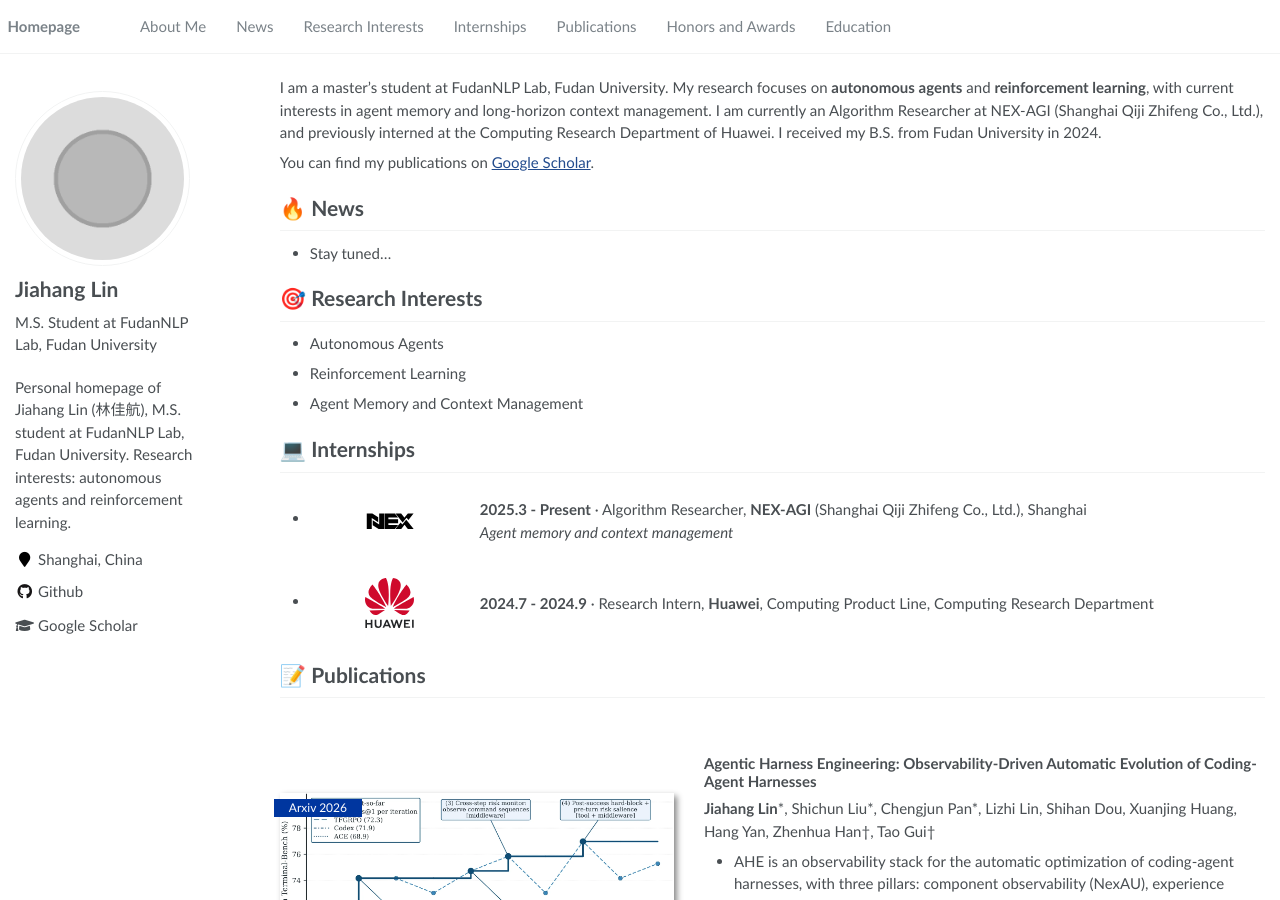
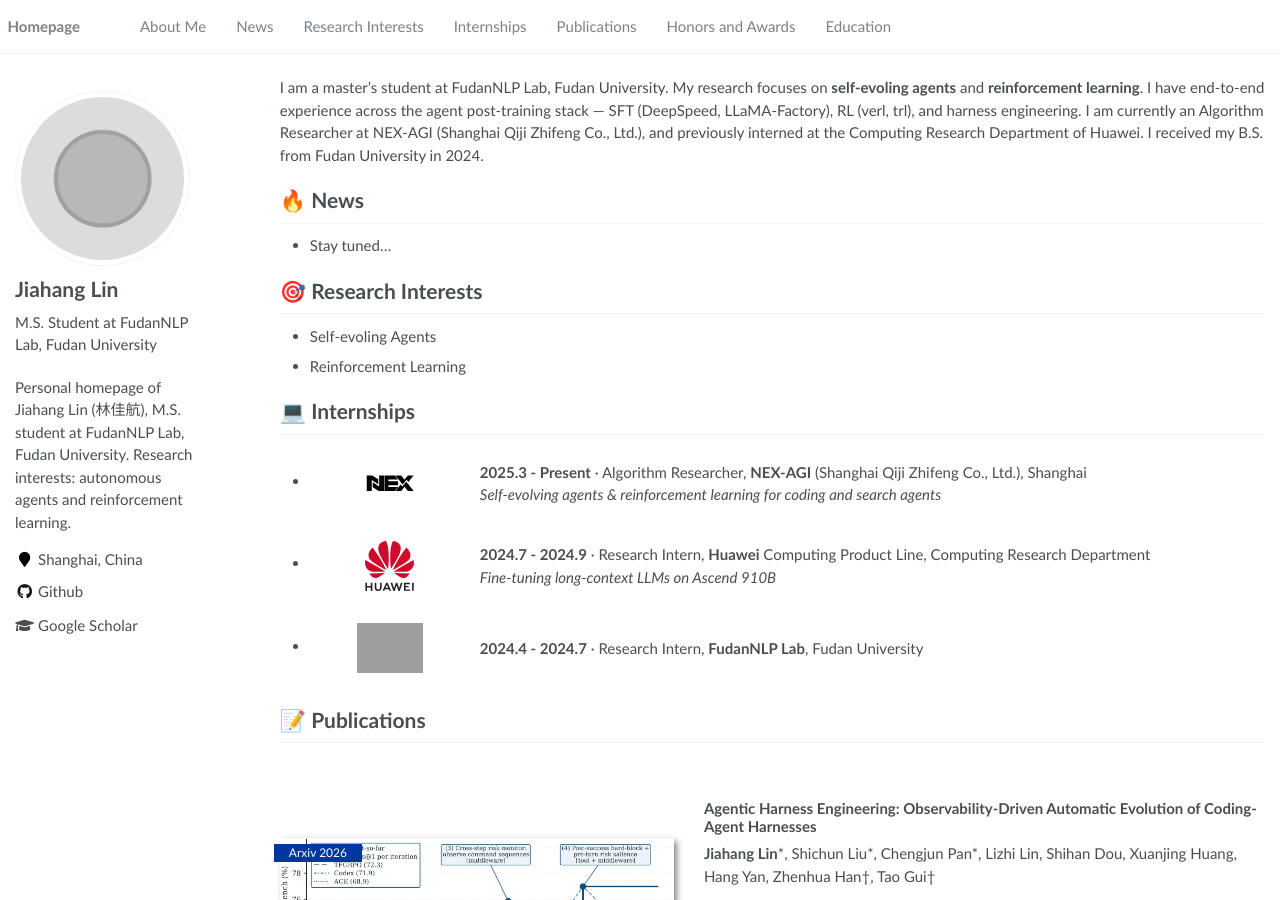
Before and after one commit to Curry09/Curry09.github.io, a Jekyll site: the page built from _pages/about.md, in a window 1280 px wide and 900 px high. Built offline with Jekyll 4.4.1, drawn with Linux system fonts in a browser that asks for light colours; some of the changed text lies outside the part shown; grey boxes are pictures that could not be loaded.

Commit message:
internships: fix span nesting and tighten English wording
Mirror the NEX-AGI entry's HTML structure for the Huawei item (the
<br><em>...</em> had drifted outside the inner span with an extra
trailing </span>), and pluralize "search agents" plus rewrite "Use
910B to finetuning Long context LLM" as "Fine-tuning long-context
LLMs on Ascend 910B".

```diff
--- a/_pages/about.md
+++ b/_pages/about.md
@@ -10,22 +10,19 @@ redirect_from:
 
 <span class='anchor' id='about-me'></span>
 
-I am a master's student at FudanNLP Lab, Fudan University. My research focuses on **autonomous agents** and **reinforcement learning**, with current interests in agent memory and long-horizon context management. I am currently an Algorithm Researcher at NEX-AGI (Shanghai Qiji Zhifeng Co., Ltd.), and previously interned at the Computing Research Department of Huawei. I received my B.S. from Fudan University in 2024.
-
-You can find my publications on <a href='https://scholar.google.com/citations?user=bn6dnQ8AAAAJ'>Google Scholar</a>.
-
+I am a master's student at FudanNLP Lab, Fudan University. My research focuses on **self-evoling agents** and **reinforcement learning**. I have end-to-end experience across the agent post-training stack — SFT (DeepSpeed, LLaMA-Factory), RL (verl, trl), and harness engineering. I am currently an Algorithm Researcher at NEX-AGI (Shanghai Qiji Zhifeng Co., Ltd.), and previously interned at the Computing Research Department of Huawei. I received my B.S. from Fudan University in 2024.
 
 # 🔥 News
 - Stay tuned…
 
 # 🎯 Research Interests
-- Autonomous Agents
+- Self-evoling Agents
 - Reinforcement Learning
-- Agent Memory and Context Management
 
 # 💻 Internships
-- <span style="display: inline-flex; align-items: center; justify-content: center; width: 160px; height: 75px; vertical-align: middle; margin-right: 10px;"><img src="../images/NEX.svg" alt="NEX-AGI" style="max-width: 160px; max-height: 50px;"></span><span style="display: inline-block; vertical-align: middle;">**2025.3 - Present** · Algorithm Researcher, **NEX-AGI** (Shanghai Qiji Zhifeng Co., Ltd.), Shanghai<br><em>Agent memory and context management</em></span>
-- <span style="display: inline-flex; align-items: center; justify-content: center; width: 160px; height: 75px; vertical-align: middle; margin-right: 10px;"><img src="../images/huawei.svg" alt="Huawei" style="max-width: 160px; max-height: 50px;"></span><span style="display: inline-block; vertical-align: middle;">**2024.7 - 2024.9** · Research Intern, **Huawei**, Computing Product Line, Computing Research Department</span>
+- <span style="display: inline-flex; align-items: center; justify-content: center; width: 160px; height: 75px; vertical-align: middle; margin-right: 10px;"><img src="../images/NEX.svg" alt="NEX-AGI" style="max-width: 160px; max-height: 50px;"></span><span style="display: inline-block; vertical-align: middle;">**2025.3 - Present** · Algorithm Researcher, **NEX-AGI** (Shanghai Qiji Zhifeng Co., Ltd.), Shanghai<br><em>Self-evolving agents & reinforcement learning for coding and search agents</em></span>
+- <span style="display: inline-flex; align-items: center; justify-content: center; width: 160px; height: 75px; vertical-align: middle; margin-right: 10px;"><img src="../images/huawei.svg" alt="Huawei" style="max-width: 160px; max-height: 50px;"></span><span style="display: inline-block; vertical-align: middle;">**2024.7 - 2024.9** · Research Intern, **Huawei** Computing Product Line, Computing Research Department<br><em>Fine-tuning long-context LLMs on Ascend 910B</em></span>
+- <span style="display: inline-flex; align-items: center; justify-content: center; width: 160px; height: 75px; vertical-align: middle; margin-right: 10px;"><img src="../images/fudannlp.png" alt="FudanNLP" style="max-width: 160px; max-height: 50px;"></span><span style="display: inline-block; vertical-align: middle;">**2024.4 - 2024.7** · Research Intern, **FudanNLP Lab**, Fudan University</span>
 
 # 📝 Publications
 
@@ -64,7 +61,7 @@ Chengjun Pan\*, Shichun Liu\*, **Jiahang Lin**\*, Dingwei Zhu, Jiazheng Zhang, S
 
 ### MM-Doc-R1: Training Agents for Long Document Visual Question Answering through Multi-turn Reinforcement Learning
 
-**Jiahang Lin**, Kai Hu, Binghai Wang, Yuhao Zhou, Zhiheng Xi, Honglin Guo, Shichun Liu, Junzhe Wang, Shihan Dou, Enyu Zhou, Hang Yan, Zhenhua Han, Tao Gui<small>†</small>, Qi Zhang<small>†</small>, Xuanjing Huang<small>†</small>
+**Jiahang Lin**\*, Kai Hu\*, Binghai Wang, Yuhao Zhou, Zhiheng Xi, Honglin Guo, Shichun Liu, Junzhe Wang, Shihan Dou, Enyu Zhou, Hang Yan, Zhenhua Han, Tao Gui<small>†</small>, Qi Zhang<small>†</small>, Xuanjing Huang<small>†</small>
 
 - Conventional RAG systems struggle with complex multi-hop queries over long documents due to their single-pass retrieval. MM-Doc-R1 trains agents for long-document visual question answering via multi-turn reinforcement learning.
 - The agent learns to interleave retrieval and reasoning across many turns, achieving substantial gains on long-document VQA benchmarks compared to single-pass and prompt-only baselines.
```
Also changed, not shown: other parts of _pages/about.md (+2 -2 lines).
